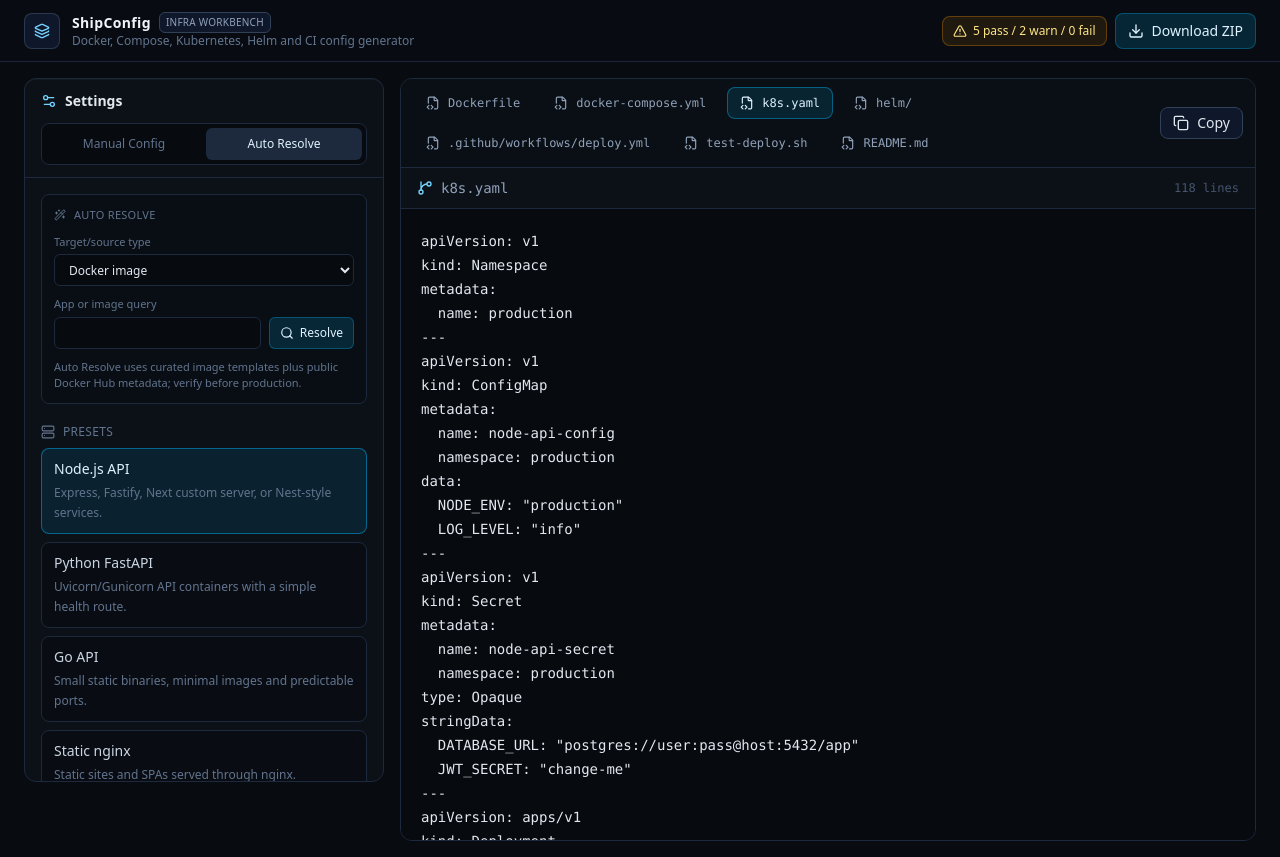
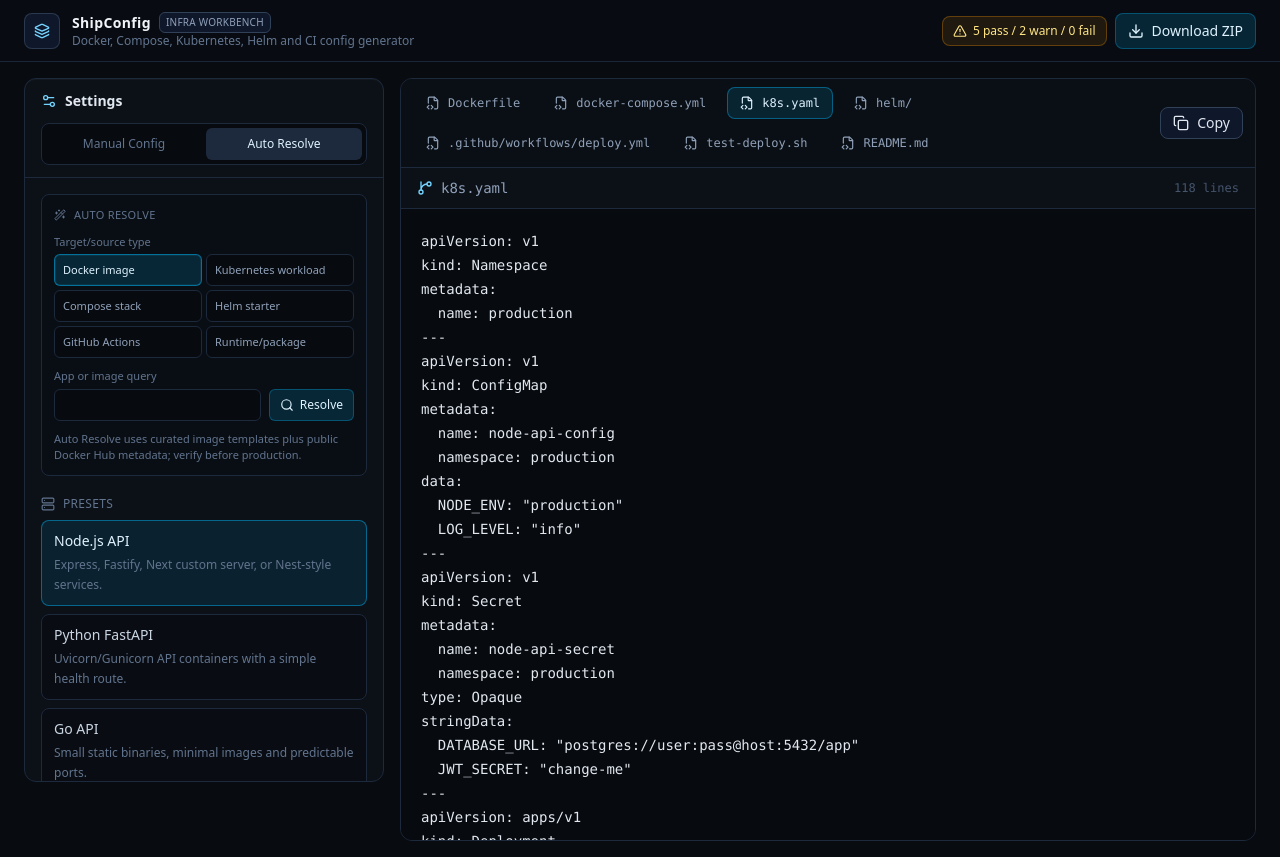
Before and after one commit to simonnxk/shipconfig, a Next.js app: page / in a window 1280 px wide. Both pictures are taken after a click on the button "Auto Resolve". Built offline with nearby package versions, Linux system fonts and the light colour scheme.

Commit message:
fix: replace auto resolve target dropdown

```diff
--- a/src/app/page.tsx
+++ b/src/app/page.tsx
@@ -561,6 +561,13 @@ export default function Home() {
     setForm((prev) => ({ ...prev, ...presets[preset], preset }));
   }
 
+  function selectResolveTarget(target: ResolveTarget) {
+    setResolveTarget(target);
+    setSuggestion(null);
+    setResolveStatus("idle");
+    setResolveError("");
+  }
+
   async function resolveConfig() {
     const query = resolveQuery.trim();
     if (!query) {
@@ -704,25 +711,31 @@ export default function Home() {
                     <Wand2 className="size-3" />
                     Auto Resolve
                   </div>
-                  <label className="grid gap-1 text-[11px] font-medium text-slate-500">
-                    Target/source type
-                    <select
-                      value={resolveTarget}
-                      onChange={(e) => {
-                        setResolveTarget(e.target.value as ResolveTarget);
-                        setSuggestion(null);
-                        setResolveStatus("idle");
-                        setResolveError("");
-                      }}
-                      className="h-8 w-full rounded-md border border-slate-800 bg-[#070a0f] px-2.5 text-xs font-normal text-slate-200 outline-none transition focus:border-sky-400/60 focus:ring-2 focus:ring-sky-400/10"
-                    >
-                      {(Object.entries(resolveTargets) as [ResolveTarget, (typeof resolveTargets)[ResolveTarget]][]).map(([target, meta]) => (
-                        <option key={target} value={target}>
-                          {meta.label}
-                        </option>
-                      ))}
-                    </select>
-                  </label>
+                  <div className="grid gap-1 text-[11px] font-medium text-slate-500">
+                    <div id="resolve-target-label">Target/source type</div>
+                    <div className="grid grid-cols-2 gap-1" role="radiogroup" aria-labelledby="resolve-target-label">
+                      {(Object.entries(resolveTargets) as [ResolveTarget, (typeof resolveTargets)[ResolveTarget]][]).map(([target, meta]) => {
+                        const isSelected = resolveTarget === target;
+
+                        return (
+                          <button
+                            key={target}
+                            type="button"
+                            role="radio"
+                            aria-checked={isSelected}
+                            onClick={() => selectResolveTarget(target)}
+                            className={`min-h-8 rounded-md border px-2 py-1.5 text-left text-[11px] font-medium leading-4 transition ${
+                              isSelected
+                                ? "border-sky-400/50 bg-sky-400/15 text-sky-100 shadow-[0_0_0_1px_rgba(56,189,248,0.08)_inset]"
+                                : "border-slate-800 bg-[#070a0f] text-slate-400 hover:border-slate-700 hover:bg-slate-900 hover:text-slate-200"
+                            }`}
+                          >
+                            {meta.label}
+                          </button>
+                        );
+                      })}
+                    </div>
+                  </div>
                   <label className="grid gap-1 text-[11px] font-medium text-slate-500">
                     App or image query
                     <div className="grid gap-2 min-[390px]:grid-cols-[minmax(0,1fr)_auto]">
```
